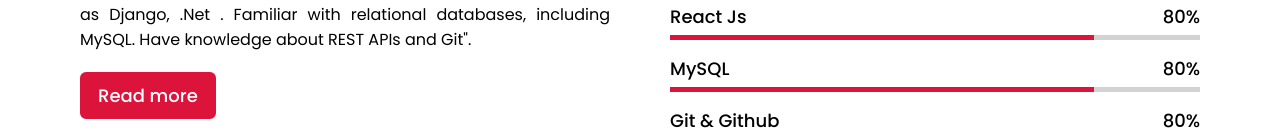
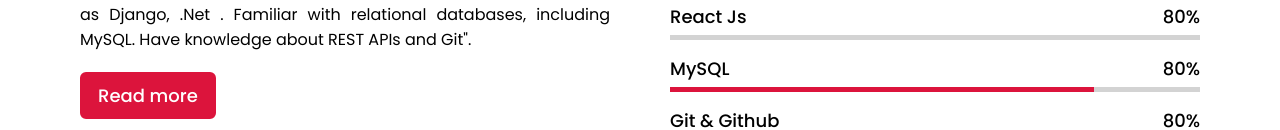
Before and after one commit to azeemkhan1311/Porfolio, a plain HTML site: page index.html in a window 1280 px wide. Shown: the part 2899-3029 px from the top of the page. Drawn offline with nearby package versions, Linux system fonts and the light colour scheme.

Commit message:
Update index.html

```diff
--- a/index.html
+++ b/index.html
@@ -237,7 +237,7 @@
                             <span>React Js</span>
                             <span>80%</span>
                         </div>
-                        <div class="line react"></div>
+                        <div class="line rct"></div>
                     </div>
                     <div class="bars">
                         <div class="info">
```
